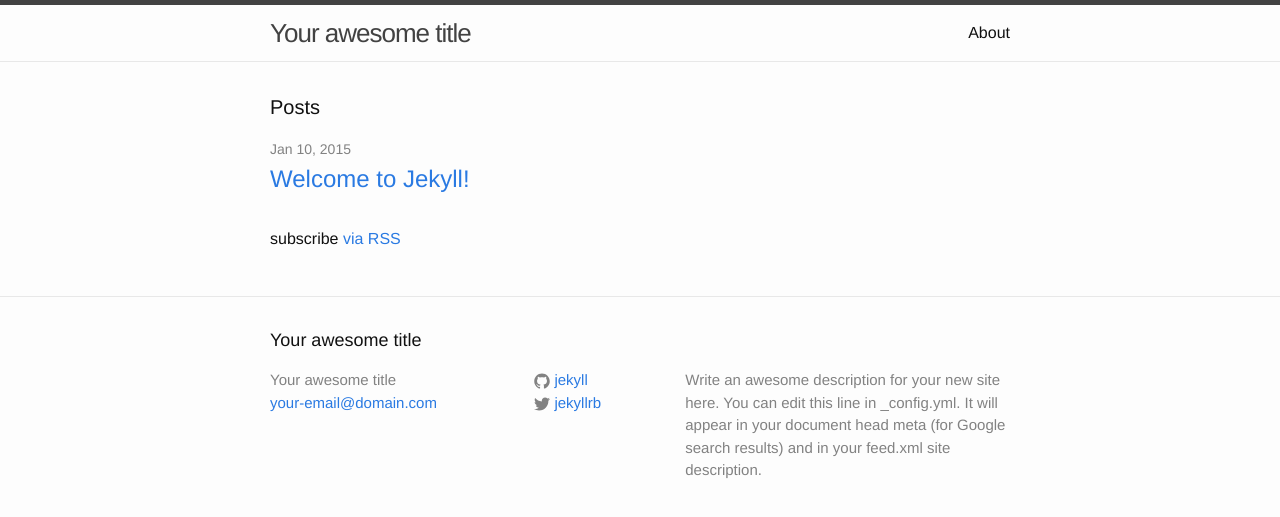
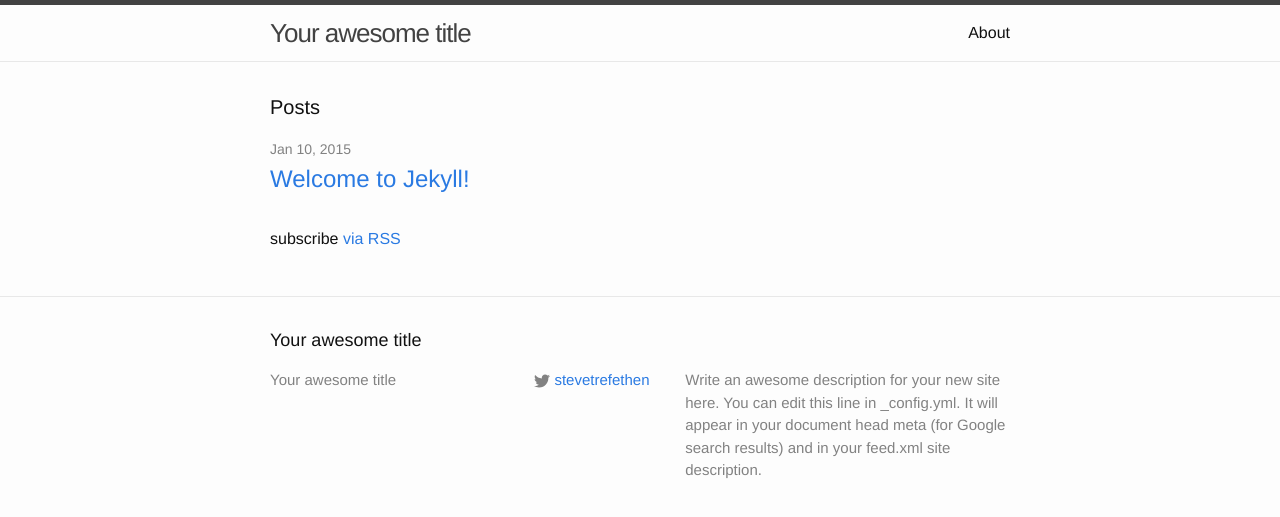
Before and after one commit to strefethen/strefethen.github.io, a Jekyll site: the page built from index.html, in a window 1280 px wide. Shown: the top 517 px of the page. Built offline with Jekyll 4.4.1, drawn with Linux system fonts in a browser that asks for light colours.

Commit message:
Tweak site config file

```diff
--- a/_config.yml
+++ b/_config.yml
@@ -1,14 +1,16 @@
 # Site settings
 title: Your awesome title
-email: your-email@domain.com
+# email: your-email@domain.com
 description: > # this means to ignore newlines until "baseurl:"
   Write an awesome description for your new site here. You can edit this
   line in _config.yml. It will appear in your document head meta (for
   Google search results) and in your feed.xml site description.
 baseurl: "" # the subpath of your site, e.g. /blog/
-url: "http://yourdomain.com" # the base hostname & protocol for your site
-twitter_username: jekyllrb
-github_username:  jekyll
+url: "http://strefethen.github.io" # the base hostname & protocol for your site
+twitter_username: stevetrefethen
+# github_username:  strefethen
+
+highlighter: pygments
 
 # Build settings
 markdown: kramdown
```
